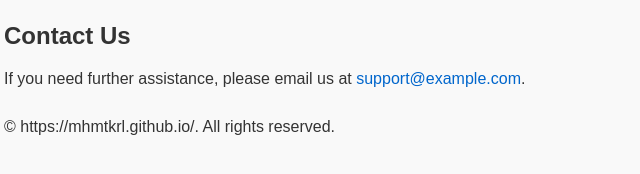
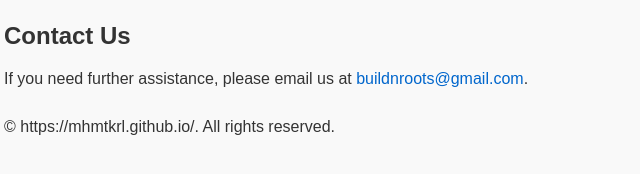
Before and after one commit to mhmtkrl/mhmtkrl.github.io, a plain HTML site: page index.html in a window 1280 px wide. Shown: the part 308-482 px from the top of the page, 236-876 px from the left. Drawn offline with Linux system fonts and the light colour scheme.

Commit message:
Update index.html

```diff
--- a/index.html
+++ b/index.html
@@ -46,7 +46,7 @@
 
   <div class="section">
     <h2>Contact Us</h2>
-    <p>If you need further assistance, please email us at <a href="mailto:buildnroots@gmail.com">support@example.com</a>.</p>
+    <p>If you need further assistance, please email us at <a href="mailto:buildnroots@gmail.com">buildnroots@gmail.com</a>.</p>
   </div>
 
   <footer>
```
